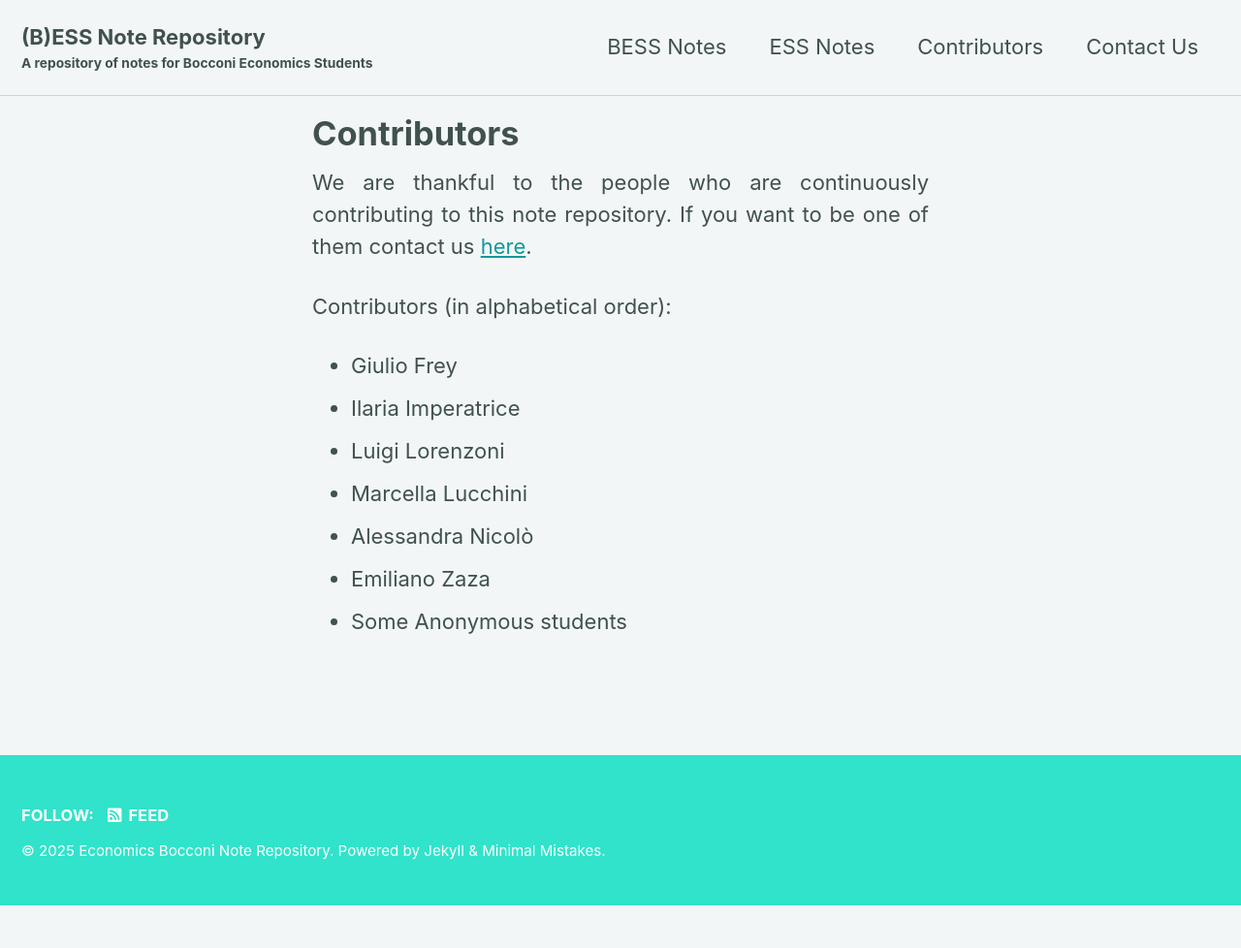
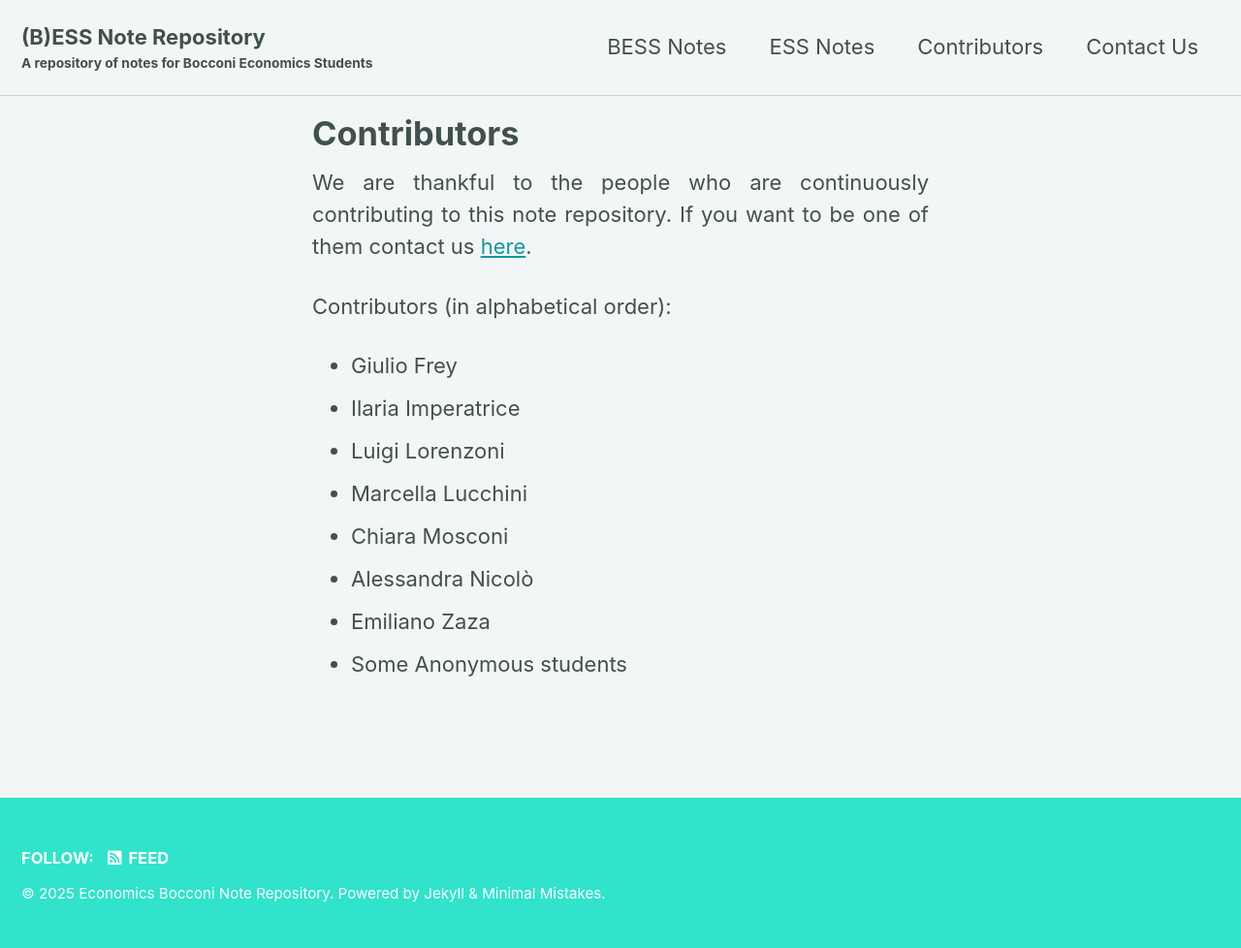
Before and after one commit to notesrepo/notesrepo.github.io, a Jekyll site: the page built from _pages/contributors.md, in a window 1280 px wide. Shown: the whole page at 97% size. Built offline with Jekyll 4.4.1, drawn with Linux system fonts in a browser that asks for light colours; cached includes are drawn as plain includes; before the commit the page ends 934 px from its top, so only the background shows below that.

Commit message:
Update contributors.md

```diff
--- a/_pages/contributors.md
+++ b/_pages/contributors.md
@@ -10,6 +10,7 @@ Contributors (in alphabetical order):
 - Ilaria Imperatrice
 - Luigi Lorenzoni
 - Marcella Lucchini
+- Chiara Mosconi
 - Alessandra Nicolò
 - Emiliano Zaza
 - Some Anonymous students
```
